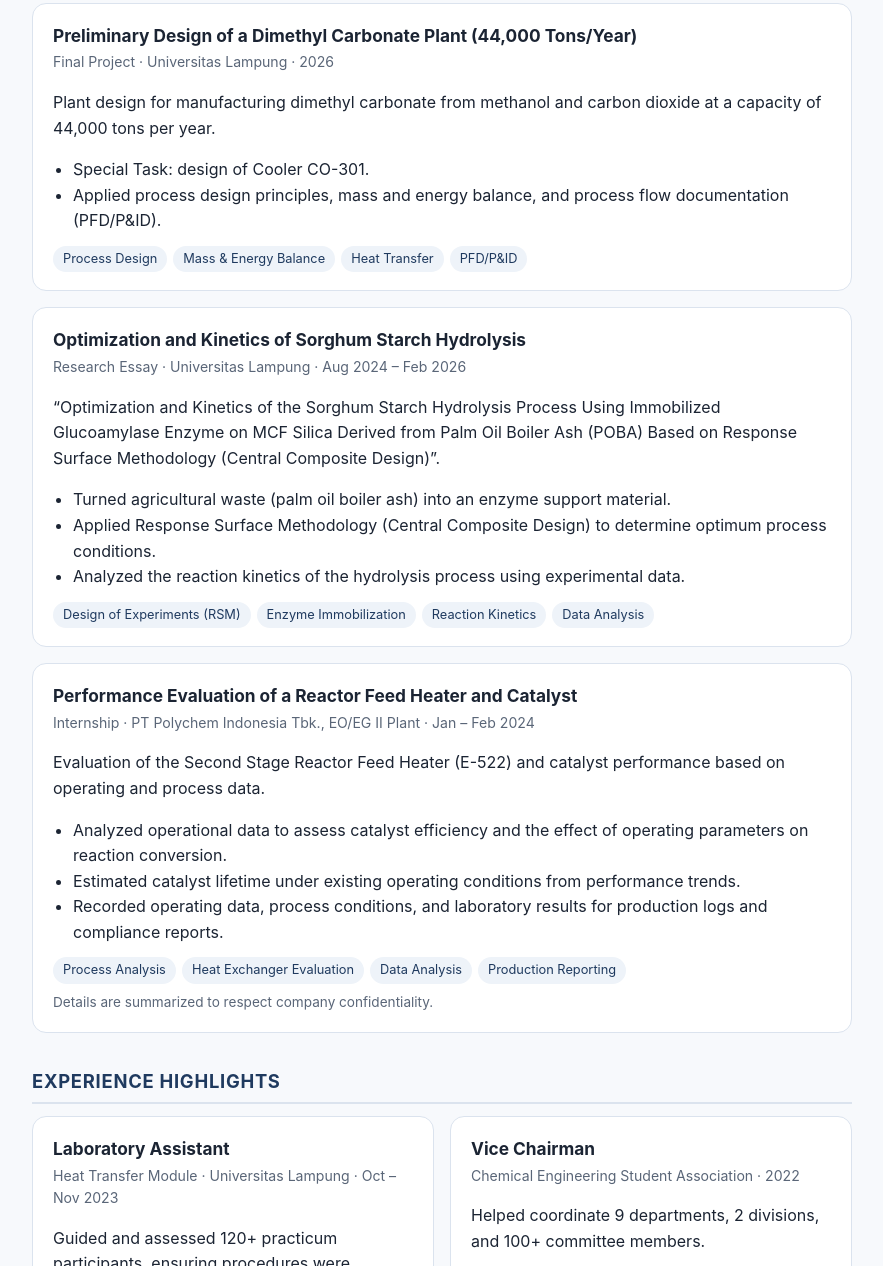
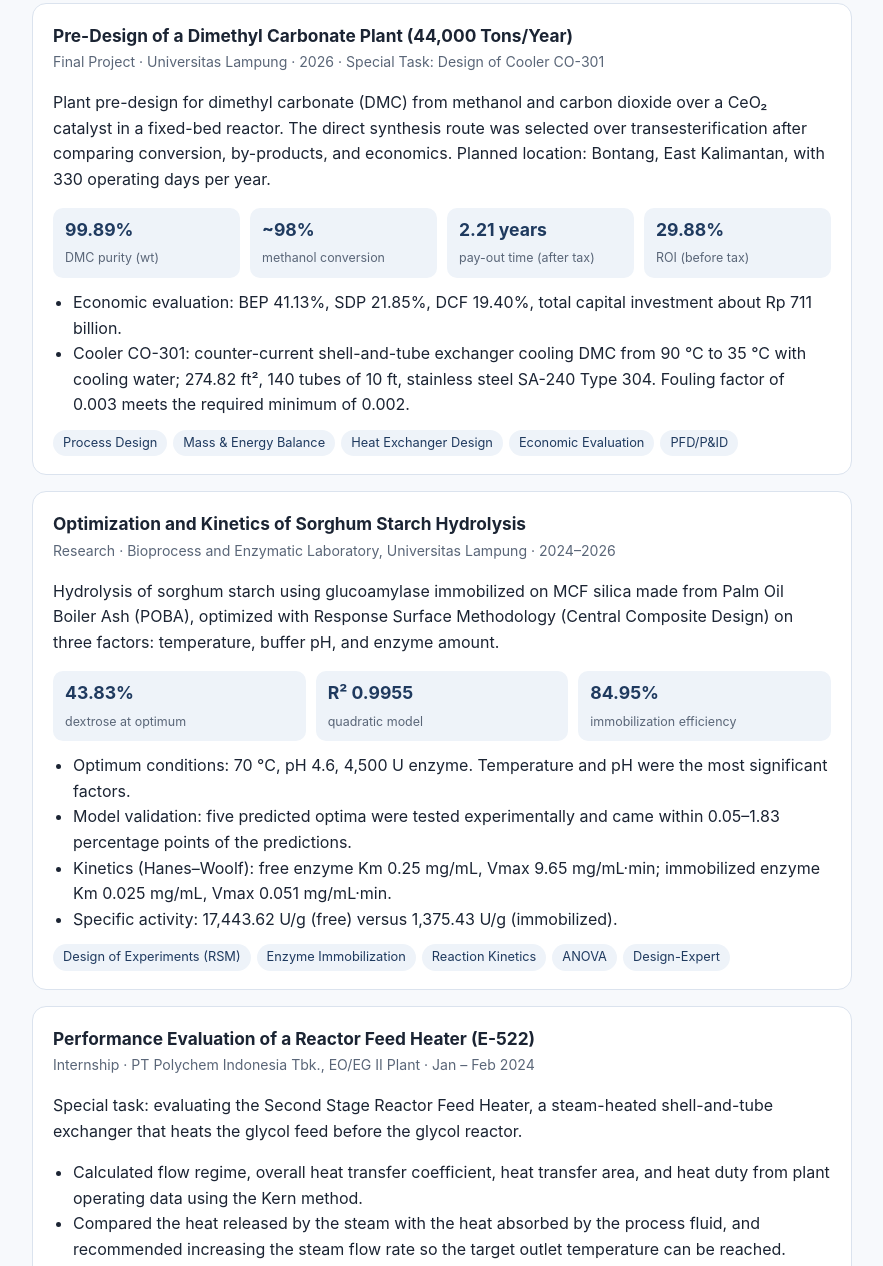
Before and after one commit to abunugroho/abunugroho.github.io, a plain HTML site: page index.html in a window 1280 px wide. Shown: the part 418-1684 px from the top of the page, without its empty margins (198-1081 px from the left). Drawn offline with Linux system fonts and the light colour scheme.

Commit message:
Add files via upload

```diff
--- a/index.html
+++ b/index.html
@@ -26,6 +26,10 @@ h2{font-size:1.15rem;color:var(--accent);margin:34px 0 12px;padding-bottom:6px;b
 .chips span{background:var(--tint);color:var(--accent);padding:3px 10px;border-radius:999px;font-size:.8rem}
 .note{color:var(--muted);font-size:.85rem;margin:8px 0 0}
 .grid{display:grid;grid-template-columns:repeat(auto-fit,minmax(240px,1fr));gap:16px}
+.stats{display:grid;grid-template-columns:repeat(auto-fit,minmax(130px,1fr));gap:10px;margin:12px 0}
+.stats div{background:var(--tint);border-radius:10px;padding:8px 12px}
+.stats b{display:block;color:var(--accent);font-size:1.1rem}
+.stats span{font-size:.78rem;color:var(--muted)}
 footer{margin-top:36px;color:var(--muted);font-size:.85rem;text-align:center}
 </style></head><body><main>
 <header class="hero">
@@ -39,24 +43,31 @@ footer{margin-top:36px;color:var(--muted);font-size:.85rem;text-align:center}
 <p>Chemical Engineering graduate of Universitas Lampung (2026) with hands-on experience in process design, experimental research, and production process analysis. I’m looking for opportunities in production, process optimization and design, process control, quality management, utilities and waste treatment, and HSE. I believe every process can be optimized.</p>
 
 <h2 id="projects">Selected Projects</h2>
-<article class="card"><h3>Preliminary Design of a Dimethyl Carbonate Plant (44,000 Tons/Year)</h3>
-<p class="meta">Final Project · Universitas Lampung · 2026</p>
-<p>Plant design for manufacturing dimethyl carbonate from methanol and carbon dioxide at a capacity of 44,000 tons per year.</p>
-<ul><li>Special Task: design of Cooler CO-301.</li><li>Applied process design principles, mass and energy balance, and process flow documentation (PFD/P&amp;ID).</li></ul>
-<div class="chips"><span>Process Design</span><span>Mass &amp; Energy Balance</span><span>Heat Transfer</span><span>PFD/P&amp;ID</span></div></article>
+<article class="card"><h3>Pre-Design of a Dimethyl Carbonate Plant (44,000 Tons/Year)</h3>
+<p class="meta">Final Project · Universitas Lampung · 2026 · Special Task: Design of Cooler CO-301</p>
+<p>Plant pre-design for dimethyl carbonate (DMC) from methanol and carbon dioxide over a CeO₂ catalyst in a fixed-bed reactor. The direct synthesis route was selected over transesterification after comparing conversion, by-products, and economics. Planned location: Bontang, East Kalimantan, with 330 operating days per year.</p>
+<div class="stats"><div><b>99.89%</b><span>DMC purity (wt)</span></div><div><b>~98%</b><span>methanol conversion</span></div><div><b>2.21 years</b><span>pay-out time (after tax)</span></div><div><b>29.88%</b><span>ROI (before tax)</span></div></div>
+<ul><li>Economic evaluation: BEP 41.13%, SDP 21.85%, DCF 19.40%, total capital investment about Rp 711 billion.</li>
+<li>Cooler CO-301: counter-current shell-and-tube exchanger cooling DMC from 90 °C to 35 °C with cooling water; 274.82 ft², 140 tubes of 10 ft, stainless steel SA-240 Type 304. Fouling factor of 0.003 meets the required minimum of 0.002.</li></ul>
+<div class="chips"><span>Process Design</span><span>Mass &amp; Energy Balance</span><span>Heat Exchanger Design</span><span>Economic Evaluation</span><span>PFD/P&amp;ID</span></div></article>
 
 <article class="card"><h3>Optimization and Kinetics of Sorghum Starch Hydrolysis</h3>
-<p class="meta">Research Essay · Universitas Lampung · Aug 2024 – Feb 2026</p>
-<p>“Optimization and Kinetics of the Sorghum Starch Hydrolysis Process Using Immobilized Glucoamylase Enzyme on MCF Silica Derived from Palm Oil Boiler Ash (POBA) Based on Response Surface Methodology (Central Composite Design)”.</p>
-<ul><li>Turned agricultural waste (palm oil boiler ash) into an enzyme support material.</li><li>Applied Response Surface Methodology (Central Composite Design) to determine optimum process conditions.</li><li>Analyzed the reaction kinetics of the hydrolysis process using experimental data.</li></ul>
-<div class="chips"><span>Design of Experiments (RSM)</span><span>Enzyme Immobilization</span><span>Reaction Kinetics</span><span>Data Analysis</span></div></article>
+<p class="meta">Research · Bioprocess and Enzymatic Laboratory, Universitas Lampung · 2024–2026</p>
+<p>Hydrolysis of sorghum starch using glucoamylase immobilized on MCF silica made from Palm Oil Boiler Ash (POBA), optimized with Response Surface Methodology (Central Composite Design) on three factors: temperature, buffer pH, and enzyme amount.</p>
+<div class="stats"><div><b>43.83%</b><span>dextrose at optimum</span></div><div><b>R² 0.9955</b><span>quadratic model</span></div><div><b>84.95%</b><span>immobilization efficiency</span></div></div>
+<ul><li>Optimum conditions: 70 °C, pH 4.6, 4,500 U enzyme. Temperature and pH were the most significant factors.</li>
+<li>Model validation: five predicted optima were tested experimentally and came within 0.05–1.83 percentage points of the predictions.</li>
+<li>Kinetics (Hanes–Woolf): free enzyme Km 0.25 mg/mL, Vmax 9.65 mg/mL·min; immobilized enzyme Km 0.025 mg/mL, Vmax 0.051 mg/mL·min.</li>
+<li>Specific activity: 17,443.62 U/g (free) versus 1,375.43 U/g (immobilized).</li></ul>
+<div class="chips"><span>Design of Experiments (RSM)</span><span>Enzyme Immobilization</span><span>Reaction Kinetics</span><span>ANOVA</span><span>Design-Expert</span></div></article>
 
-<article class="card"><h3>Performance Evaluation of a Reactor Feed Heater and Catalyst</h3>
+<article class="card"><h3>Performance Evaluation of a Reactor Feed Heater (E-522)</h3>
 <p class="meta">Internship · PT Polychem Indonesia Tbk., EO/EG II Plant · Jan – Feb 2024</p>
-<p>Evaluation of the Second Stage Reactor Feed Heater (E-522) and catalyst performance based on operating and process data.</p>
-<ul><li>Analyzed operational data to assess catalyst efficiency and the effect of operating parameters on reaction conversion.</li><li>Estimated catalyst lifetime under existing operating conditions from performance trends.</li><li>Recorded operating data, process conditions, and laboratory results for production logs and compliance reports.</li></ul>
-<div class="chips"><span>Process Analysis</span><span>Heat Exchanger Evaluation</span><span>Data Analysis</span><span>Production Reporting</span></div>
-<p class="note">Details are summarized to respect company confidentiality.</p></article>
+<p>Special task: evaluating the Second Stage Reactor Feed Heater, a steam-heated shell-and-tube exchanger that heats the glycol feed before the glycol reactor.</p>
+<ul><li>Calculated flow regime, overall heat transfer coefficient, heat transfer area, and heat duty from plant operating data using the Kern method.</li>
+<li>Compared the heat released by the steam with the heat absorbed by the process fluid, and recommended increasing the steam flow rate so the target outlet temperature can be reached.</li></ul>
+<div class="chips"><span>Heat Exchanger Evaluation</span><span>Heat Transfer (Kern)</span><span>Process Data Analysis</span><span>Technical Reporting</span></div>
+<p class="note">Plant figures are not shown, to respect company confidentiality.</p></article>
 
 <h2>Experience Highlights</h2>
 <div class="grid">
```
